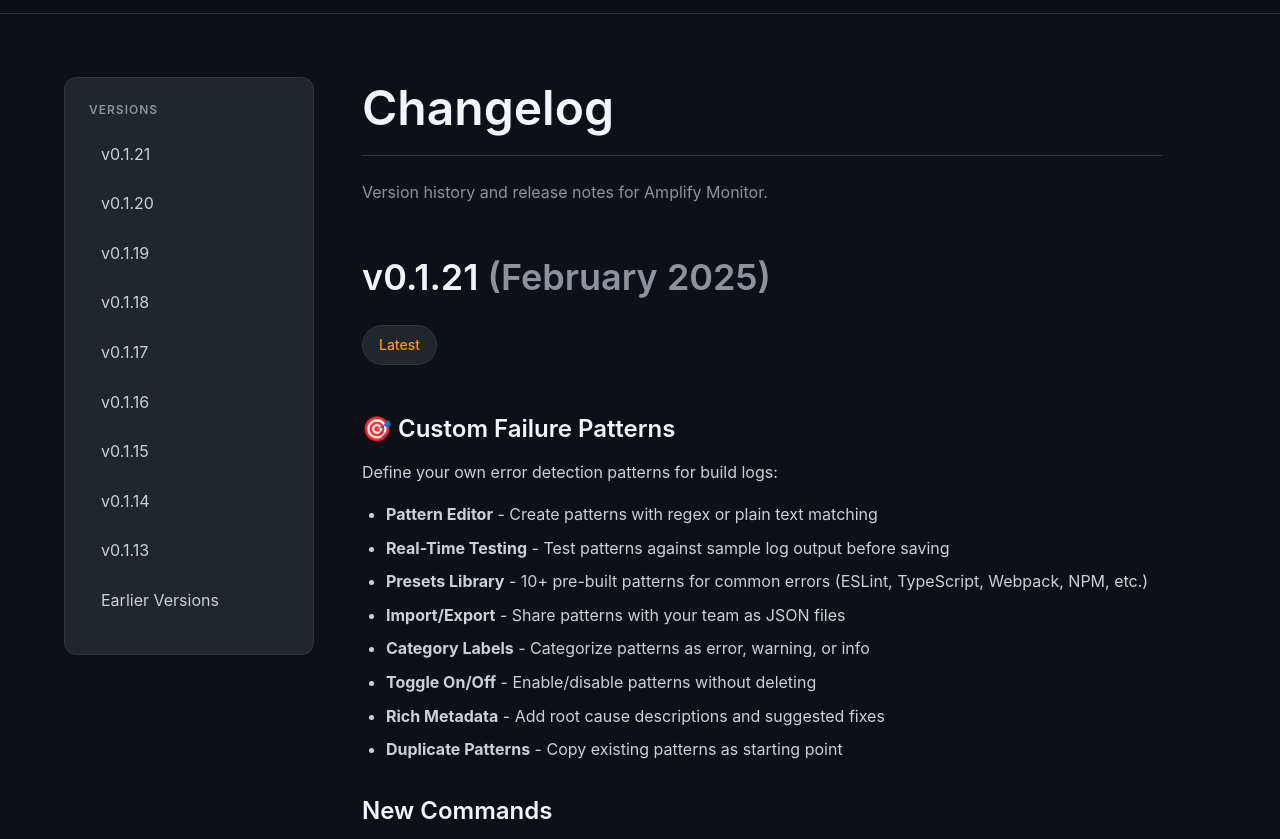
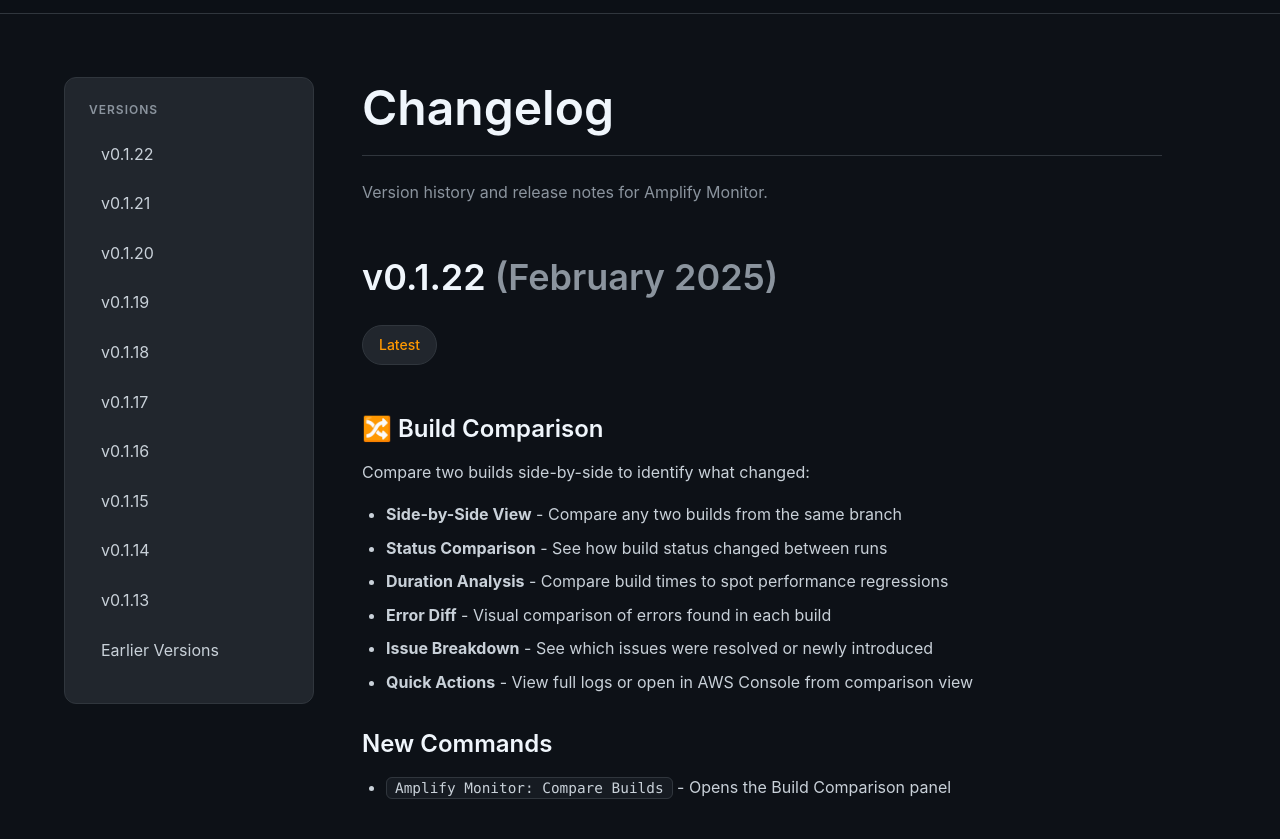
Before and after one commit to saga95/amplify-monitor, a plain HTML site: page docs/changelog.html in a window 1280 px wide. Shown: the part 71-910 px from the top of the page. Drawn offline with Linux system fonts and the light colour scheme.

Commit message:
docs: Add v0.1.22 to changelog

```diff
--- a/docs/changelog.html
+++ b/docs/changelog.html
@@ -38,6 +38,7 @@
                     <nav class="doc-nav">
                         <h4>Versions</h4>
                         <ul>
+                            <li><a href="#v0122">v0.1.22</a></li>
                             <li><a href="#v0121">v0.1.21</a></li>
                             <li><a href="#v0120">v0.1.20</a></li>
                             <li><a href="#v0119">v0.1.19</a></li>
@@ -56,8 +57,26 @@
                     <h1>Changelog</h1>
                     <p class="text-muted">Version history and release notes for Amplify Monitor.</p>
 
+                    <h2 id="v0122">v0.1.22 <span class="text-muted">(February 2025)</span></h2>
+                    <div class="badge" style="margin-bottom: 16px;">Latest</div>
+
+                    <h3>🔀 Build Comparison</h3>
+                    <p>Compare two builds side-by-side to identify what changed:</p>
+                    <ul>
+                        <li><strong>Side-by-Side View</strong> - Compare any two builds from the same branch</li>
+                        <li><strong>Status Comparison</strong> - See how build status changed between runs</li>
+                        <li><strong>Duration Analysis</strong> - Compare build times to spot performance regressions</li>
+                        <li><strong>Error Diff</strong> - Visual comparison of errors found in each build</li>
+                        <li><strong>Issue Breakdown</strong> - See which issues were resolved or newly introduced</li>
+                        <li><strong>Quick Actions</strong> - View full logs or open in AWS Console from comparison view</li>
+                    </ul>
+
+                    <h3>New Commands</h3>
+                    <ul>
+                        <li><code>Amplify Monitor: Compare Builds</code> - Opens the Build Comparison panel</li>
+                    </ul>
+
                     <h2 id="v0121">v0.1.21 <span class="text-muted">(February 2025)</span></h2>
-                    <div class="badge" style="margin-bottom: 16px;">Latest</div>
 
                     <h3>🎯 Custom Failure Patterns</h3>
                     <p>Define your own error detection patterns for build logs:</p>
```
